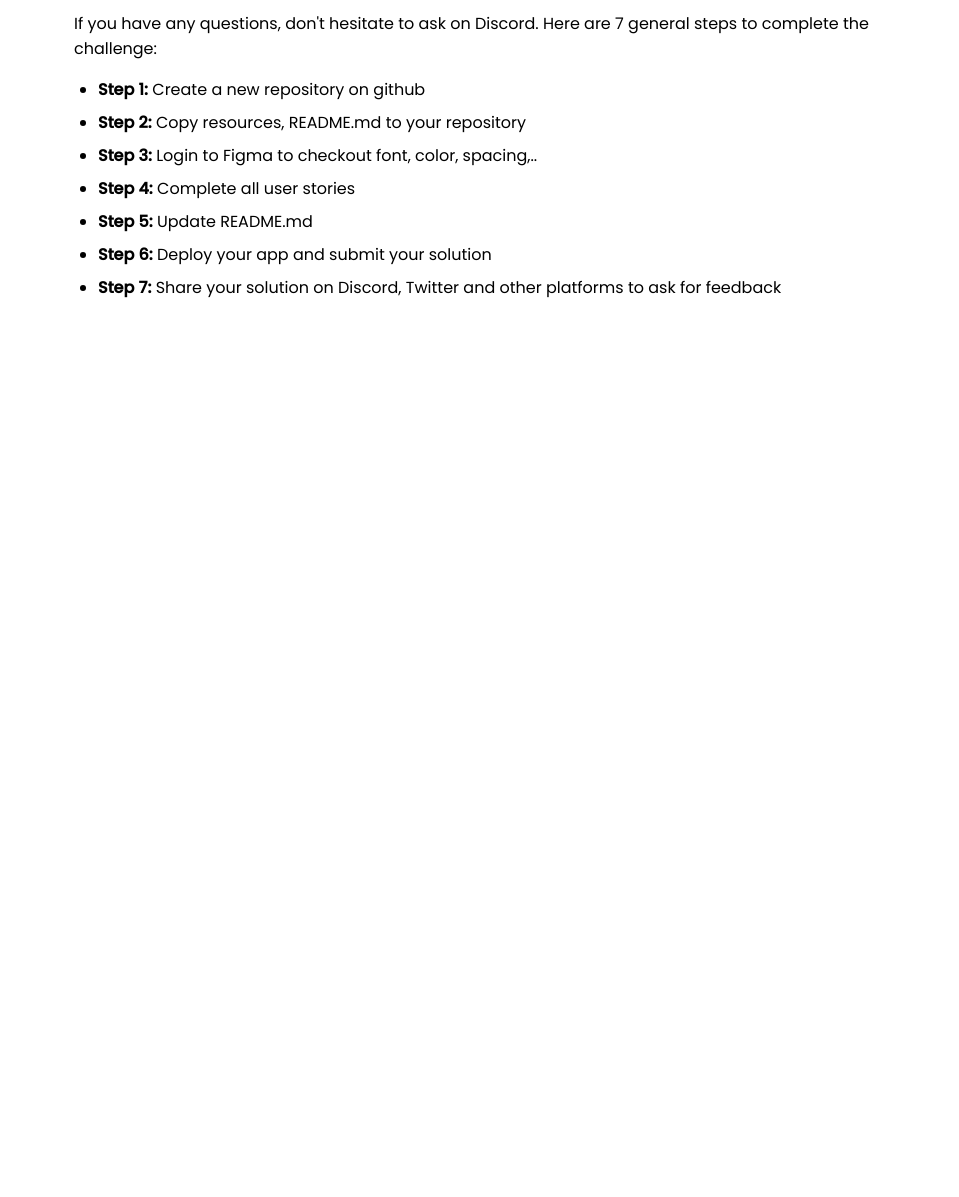
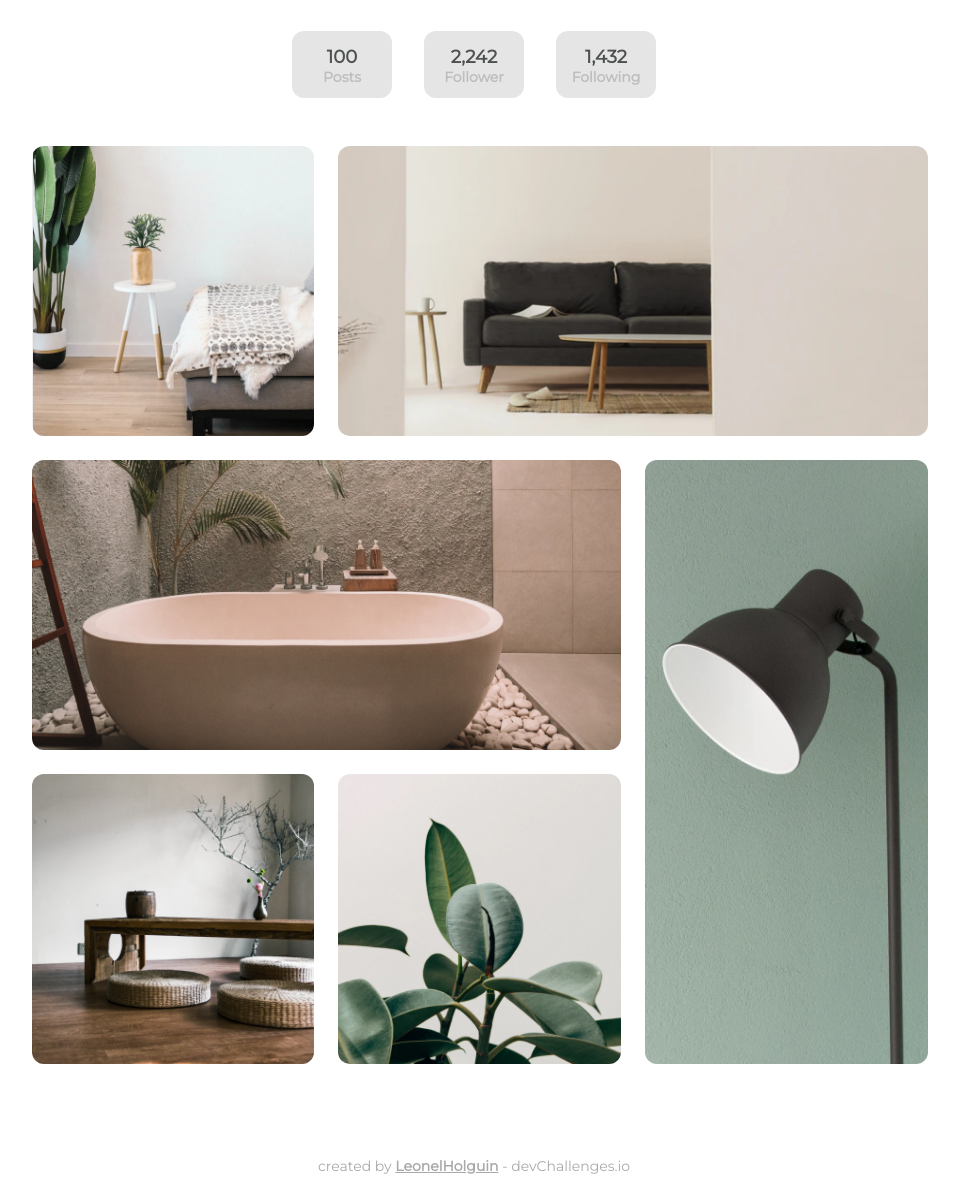
Before and after one commit to LeonelHolguin/My-galery, a plain HTML site: page index.html in a window 1280 px wide. Shown: the part 280-1477 px from the top of the page, without its empty margins (166-1125 px from the left). Before the commit the page ends 800 px from the top, so only its background shows below. Drawn offline with Linux system fonts and the light colour scheme.

Commit message:
finish the project

```diff
--- a/index.html
+++ b/index.html
@@ -1,95 +1,70 @@
 <!DOCTYPE html>
 <html lang="en">
-  <head>
-    <meta charset="utf-8" />
-    <meta
-      name="viewport"
-      content="width=device-width, initial-scale=1,
-  maximum-scale=5"
-    />
+<head>
+    <meta charset="UTF-8">
+    <meta http-equiv="X-UA-Compatible" content="IE=edge">
+    <meta name="viewport" content="width=device-width, initial-scale=1.0">
+    <title>My Gallery</title>
+    <link rel="preconnect" href="https://fonts.googleapis.com">
+    <link rel="preconnect" href="https://fonts.gstatic.com" crossorigin>
+    <link href="https://fonts.googleapis.com/css2?family=Montserrat&display=swap" rel="stylesheet">
+    <link rel="stylesheet" href="/style.css">
+</head>
+<body>
+    <header class="profile">
+        <section class="description">
+            <img src="/profilePhoto.png" alt="user photo">
+            <h1>Rodney Cotton</h1>
+            <h2>Helsinki, Finland</h2>
+        </section>
 
-    <link rel="icon" href="devchallenges.png" />
+        <section class="info">
+            <div class="info-item">
+                <h2>100</h2>
+                <p>Posts</p>
+            </div>
+            <div class="info-item">
+                <h2>2,242</h2>
+                <p>Follower</p>
+            </div>
+            <div class="info-item">
+                <h2>1,432</h2>
+                <p>Following</p>
+            </div>
+        </section>
+    </header>
 
-    <link
-      rel="shortcut icon"
-      type="image/x-icon"
-      href="https://devchallenges.io/"
-    />
+    <main class="contents">
+        <article class="header1">
+            <img src="/photo1.png" alt="undefined">
+        </article>
+        <article class="header2">
+            <img src="/photo2.png" alt="undefined">
+        </article>
+        <article class="main">
+            <img src="/photo3.png" alt="undefined">
+        </article>
+        <article class="aside">
+            <img src="/photo_4.png" alt="undefined">
+        </article>
+        <article class="footer1">
+            <img src="/photo6.png" alt="undefined">
+        </article>
+        <article class="footer2">
+            <img src="/photo5.png" alt="undefined">
+        </article>
+    </main>
 
-    <link
-      href="https://fonts.googleapis.com/css2?family=Poppins:wght@400;500&display=swap"
-      rel="stylesheet"
-    />
-
-    <title>Devchallenges</title>
-
-    <style>
-      body {
-        font-family: "Poppins", sans-serif;
-      }
-
-      ul {
-        padding-left: 24px;
-      }
-
-      li {
-        margin-bottom: 8px;
-      }
-
-      .welcome {
-        max-width: 800px;
-        margin: 0 auto;
-      }
-
-      .welcome-text {
-        margin-top: 30vh;
-        font-weight: 500;
-      }
-
-      .welcome-text p {
-        font-size: 1rem;
-        font-weight: 400;
-      }
-
-      .welcome-text h1 {
-        font-size: 1.5rem;
-      }
-
-      .welcome-text a {
-        color: #f7542e;
-      }
-    </style>
-  </head>
-  <body>
-    <div class="welcome">
-      <div class="welcome-text">
-        <h1>
-          Welcome to
-          <a href="https://devchallenges.io/" target="_blank"
-            >devchallenges.io</a
-          >
-        </h1>
-
-        <p>
-          If you have any questions, don't hesitate to ask on Discord. Here are
-          7 general steps to complete the challenge:
+    <footer>
+        <p>created by
+            <a href="https://devchallenges.io/portfolio/LeonelHolguin" target="_blank" rel="noopener noreferrer">
+            <strong><u>LeonelHolguin</u></strong>
+            </a>
+             -
+            <a href="https://devchallenges.io/" rel="noopener noreferrer">
+            devChallenges.io
+            </a>
         </p>
-      </div>
-
-      <ul>
-        <li><b>Step 1:</b> Create a new repository on github</li>
-        <li><b>Step 2:</b> Copy resources, README.md to your repository</li>
-        <li>
-          <b>Step 3:</b> Login to Figma to checkout font, color, spacing,..
-        </li>
-        <li><b>Step 4:</b> Complete all user stories</li>
-        <li><b>Step 5:</b> Update README.md</li>
-        <li><b>Step 6:</b> Deploy your app and submit your solution</li>
-        <li>
-          <b>Step 7:</b> Share your solution on Discord, Twitter and other
-          platforms to ask for feedback
-        </li>
-      </ul>
-    </div>
-  </body>
+    </footer>
+</body>
 </html>
--- /dev/null
+++ b/style.css
@@ -0,0 +1,210 @@
+.profile {
+    display: flex;
+    flex-direction: column;
+    align-items: center;
+    margin-top: 3rem;
+    margin-bottom: 3rem;
+}
+
+.profile .description {
+    display: flex;
+    flex-direction: column;
+    align-items: center;
+}
+
+.profile .description img{
+    width: 9.75rem;
+    height: 9.75rem;
+    background: #C4C4C4;
+    border-radius: 16px;
+}
+
+.profile .description h1,
+.profile .description h2 {
+    font-family: 'Montserrat';
+    font-style: normal;
+    font-weight: 600;
+    font-size: 1.5rem;
+    line-height: 29px;
+    color: #4E5150;
+}
+
+.profile .description h2{
+    font-size: 0.875rem;
+    line-height: 17px;
+    color: #A9A9A9;
+    margin-top: -10px;
+}
+
+.profile .info {
+    display: flex;
+    gap: 2rem;
+    margin-top: 1.25rem;
+}
+
+.profile .info .info-item {
+    text-align: center;
+    width: 6.25rem;
+    height: 4.188rem;
+    background: #E5E5E5;
+    border-radius: 12px;
+}
+
+.profile .info .info-item h2,
+.profile .info .info-item p {
+    font-family: 'Montserrat';
+    font-style: normal;
+    font-weight: 600;
+    font-size: 18px;
+    line-height: 22px;
+    color: #4E5150;
+}
+
+.profile .info .info-item p {
+    font-size: 14px;
+    line-height: 17px;
+    text-align: center;
+    color: #BDBDBD;
+    margin-top: -0.875rem;
+}
+
+.contents {
+    width: 70vw;
+    display: grid;
+    grid-template-columns: repeat(3,1fr);
+    grid-template-rows: repeat(3,1fr);
+    grid-template-areas:
+    "header1 header2 header2"
+    "main main aside"
+    "footer1 footer2 aside";
+    gap: 1.5rem;
+    position: relative;
+    left: 15%;
+}
+
+.contents .header1 {
+    grid-area: header1;
+}
+
+.contents .header1 img{
+    width: 100%;
+    height: 100%;
+    border-radius: 12px;
+}
+
+.contents .header2 {
+    grid-area: header2;
+}
+
+.contents .header2 img {
+    width: 100%;
+    height: 100%;
+    border-radius: 12px;
+}
+
+.contents .main {
+    grid-area: main;
+}
+
+.contents .main img{
+    width: 100%;
+    height: 100%;
+    border-radius: 12px;
+}
+
+.contents .aside {
+    grid-area: aside;
+}
+
+.contents .aside img{
+    width: 100%;
+    height: 100%;;
+    border-radius: 12px;
+}
+
+.contents .footer1 {
+    grid-area: footer1;
+}
+
+.contents .footer2 {
+    grid-area: footer2;
+}
+
+.contents .footer1 img,
+.contents .footer2 img{
+    width: 100%;
+    height: 100%;
+    border-radius: 12px;
+}
+
+
+footer {
+    display: flex;
+    justify-content: center;
+    font-family: 'Montserrat', sans-serif;
+    font-style: normal;
+    font-weight: 500;
+    font-size: 0.875rem;
+    line-height: 1.063rem;
+    color: #A9A9A9;
+    margin-top: 5rem;
+}
+
+footer a {
+    text-decoration: none;
+    color: #A9A9A9;
+}
+
+footer a:hover {
+    color: aquamarine;
+}
+
+@media (max-width: 768px) {
+
+    .profile {
+        margin-bottom: 2.5rem;
+    }
+
+    .profile .description h1 {
+        font-size: 14px;
+        line-height: 17px;
+    }
+
+    .profile .description h2 {
+        font-size: 10px;
+        line-height: 12px;
+        margin-top: -5px;
+    }
+
+    .profile .description img {
+        width: 101.76px;
+        height: 101.76px;
+    }
+
+    .profile .info {
+        margin-top: 0.5rem;
+        gap: 0.75rem;
+    }
+
+    .profile .info .info-item {
+        width: 4.875rem;
+        height: 3.25rem;
+    }
+
+    .profile .info .info-item h2,
+    .profile .info .info-item p {
+        font-size: 12px;
+        line-height: 15px;
+    }
+
+    .profile .info .info-item p {
+        margin-top: -0.63rem;
+    }
+
+
+    .contents {
+        width: 95vw;
+        left: 0;
+        gap: 0.5rem;
+    }
+}
```
Also changed, not shown: devchallenges.html (added, +95 -0 lines).
